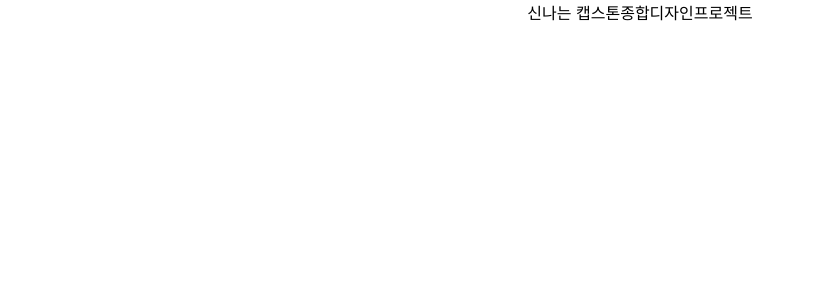
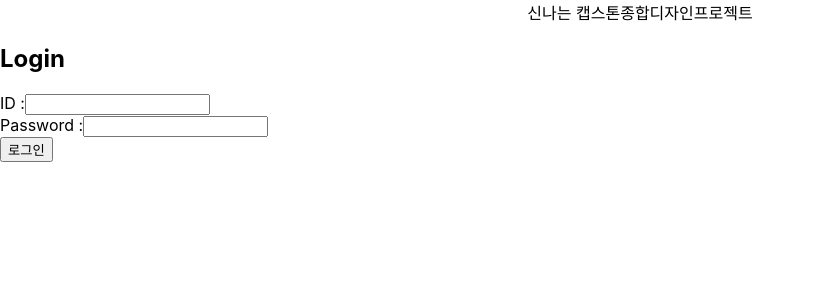
Before and after one commit to bbiyongbbiyong/bbiyong-front, a React (Create React App) app: page / in a window 1280 px wide. Shown: the top 300 px of the page, without its empty margins (0-815 px from the left). Built offline with nearby package versions, Linux system fonts and the light colour scheme.

Commit message:
set Login form

```diff
--- a/src/App.js
+++ b/src/App.js
@@ -1,7 +1,13 @@
 import "./App.css";
+import Login from "./components/SignUp";
 
 function App() {
-  return <div className="App">신나는 캡스톤종합디자인프로젝트</div>;
+  return (
+    <div>
+      <div className="App">신나는 캡스톤종합디자인프로젝트</div>
+      <Login />
+    </div>
+  );
 }
 
 export default App;
--- /dev/null
+++ b/src/components/SignUp.js
@@ -0,0 +1,47 @@
+import React,{useState} from "react";
+
+function Login(){
+    const [Id, setId] = useState('');
+    const [Passwd, setPasswd] = useState('');
+
+
+    const handleId = (e) =>{
+        setId(e.target.value);
+    }
+
+    const handlePasswd = (e) => {
+        setPasswd(e.target.value);
+    }
+    const onClickLogin = () =>{
+        console.log("click login");
+    }
+
+    return(
+        <div>
+            <h2>Login</h2>
+            <div>
+                <label htmlFor="input_id">ID :</label>
+                <input
+                type='text'
+                name='input_id'
+                value={Id}
+                onChange={handleId}
+                />
+            </div>
+            <div>
+                <label htmlFor="input_Pw">Password :</label>
+                <input
+                type='password'
+                name='input_pw'
+                value={Passwd}
+                onChange={handlePasswd}
+                />
+            </div>
+            <div>
+                <button type="button" onClick={onClickLogin}>로그인</button>
+            </div>
+        </div>
+    )
+}
+
+export default Login;
```
